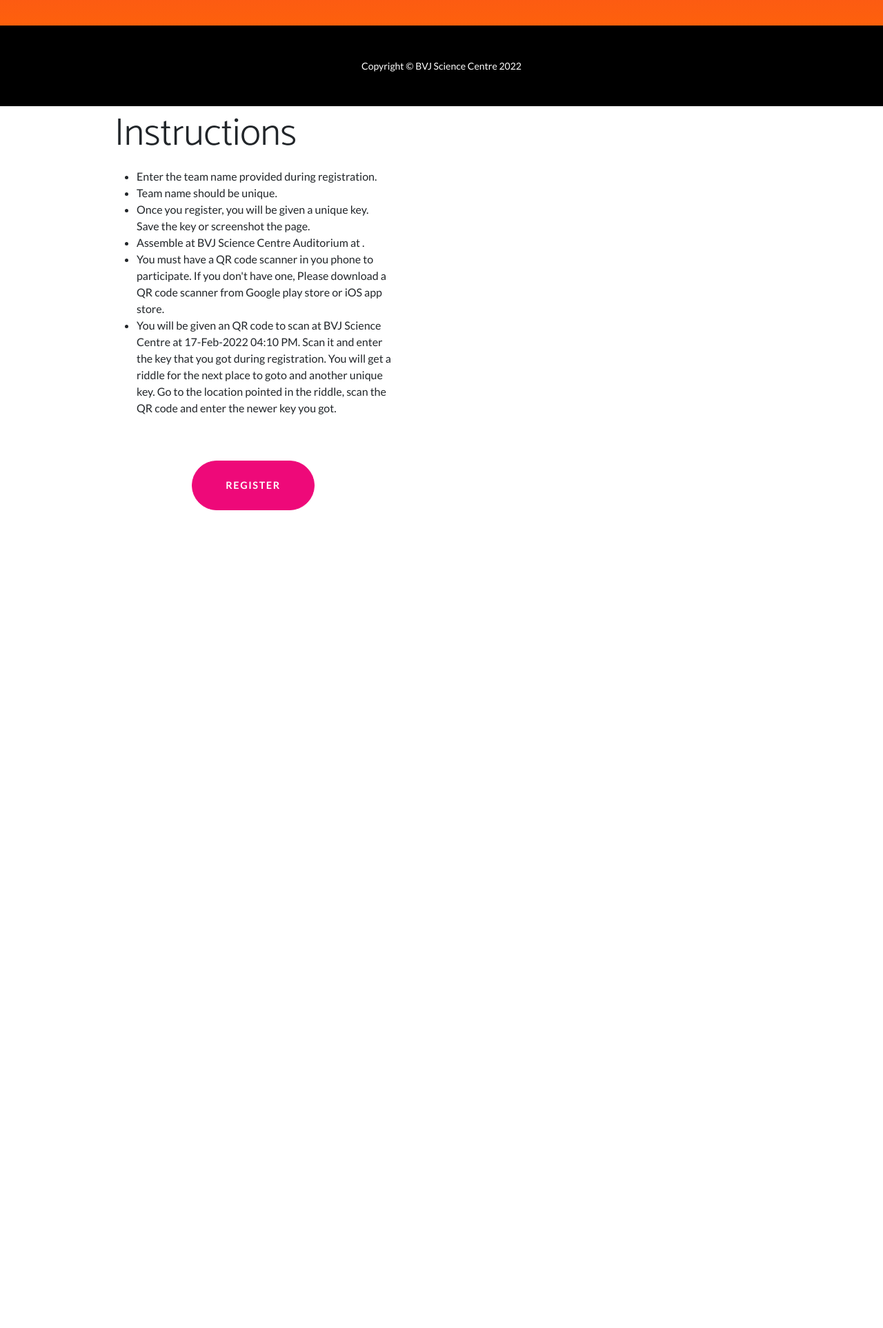
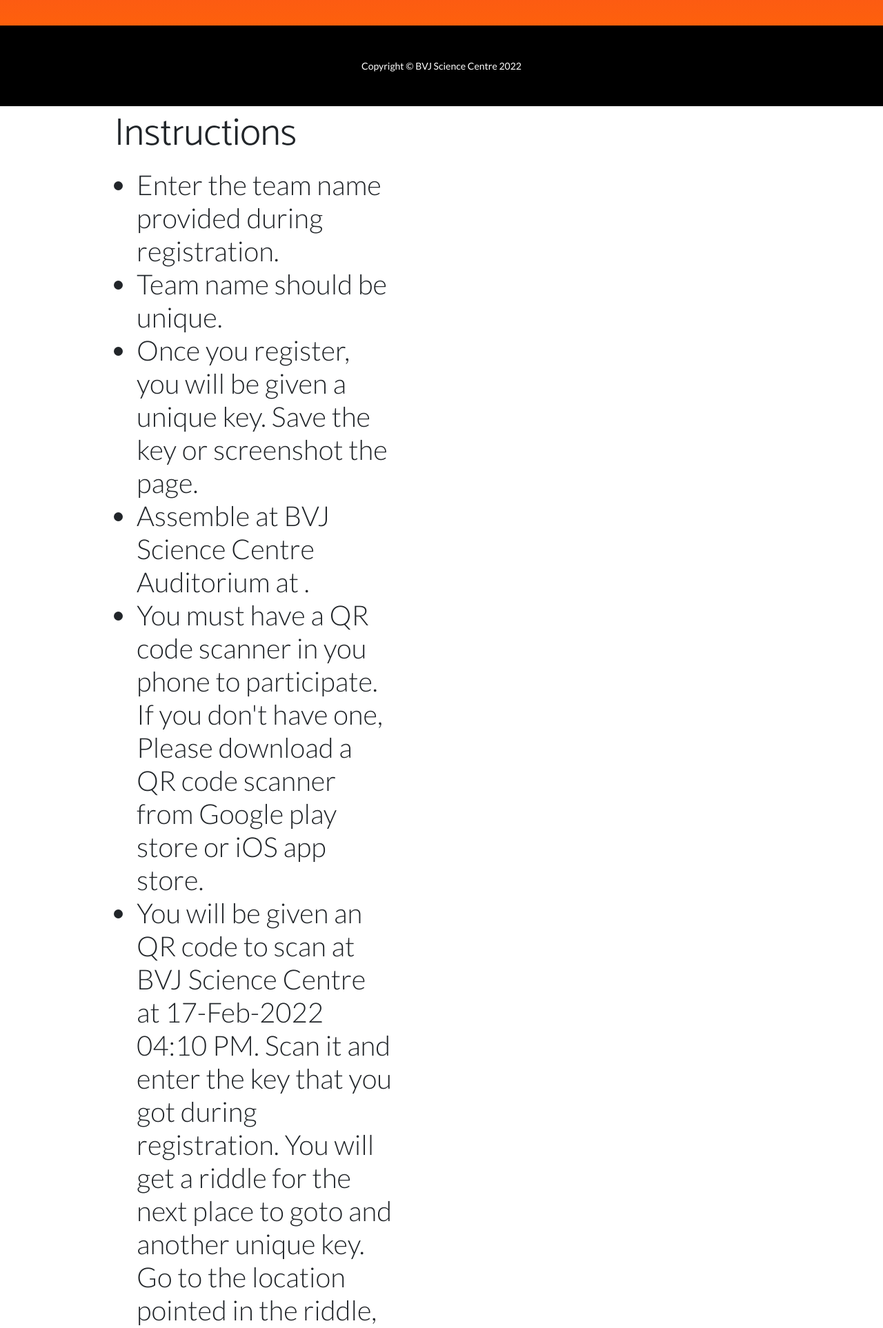
Before and after one commit to bvjsciencecentre/treasurehunt-bvj, a Flask app: page / in a window 1280 px wide. Shown: the part 646-2572 px from the top of the page at 69% size. Before the commit the page ends 1386 px from the top, so only its background shows below. Run offline with Flask 2, Linux system fonts and the light colour scheme; some libraries are stand-ins or nearby versions.

Commit message:
changed font size

```diff
--- a/app/templates/home.html
+++ b/app/templates/home.html
@@ -21,14 +21,14 @@
                             <h2 class="display-4">Instructions</h2>
                             <p>
                                 <ul>
-                                    <li>Enter the team name provided during registration.</li>
-                                    <li>Team name should be unique.</li>
-                                    <li>Once you register, you will be given a unique key.
+                                    <li class="display-6">Enter the team name provided during registration.</li>
+                                    <li class="display-6">Team name should be unique.</li>
+                                    <li class="display-6">Once you register, you will be given a unique key.
                                         Save the key or screenshot the page.</li>
-                                    <li>Assemble at BVJ Science Centre Auditorium at <insert date and time here>.</li>
-                                    <li>You must have a QR code scanner in you phone to participate. If you don't have one,
+                                    <li class="display-6">Assemble at BVJ Science Centre Auditorium at <insert date and time here>.</li>
+                                    <li class="display-6">You must have a QR code scanner in you phone to participate. If you don't have one,
                                         Please download a QR code scanner from Google play store or iOS app store.</li>
-                                    <li>You will be given an QR code to scan at BVJ Science Centre
+                                    <li class="display-6">You will be given an QR code to scan at BVJ Science Centre
                                         at 17-Feb-2022 04:10 PM. Scan it and enter the key that you got
                                         during registration. You will get a riddle for the next place
                                         to goto and another unique key. Go to the location pointed
```
